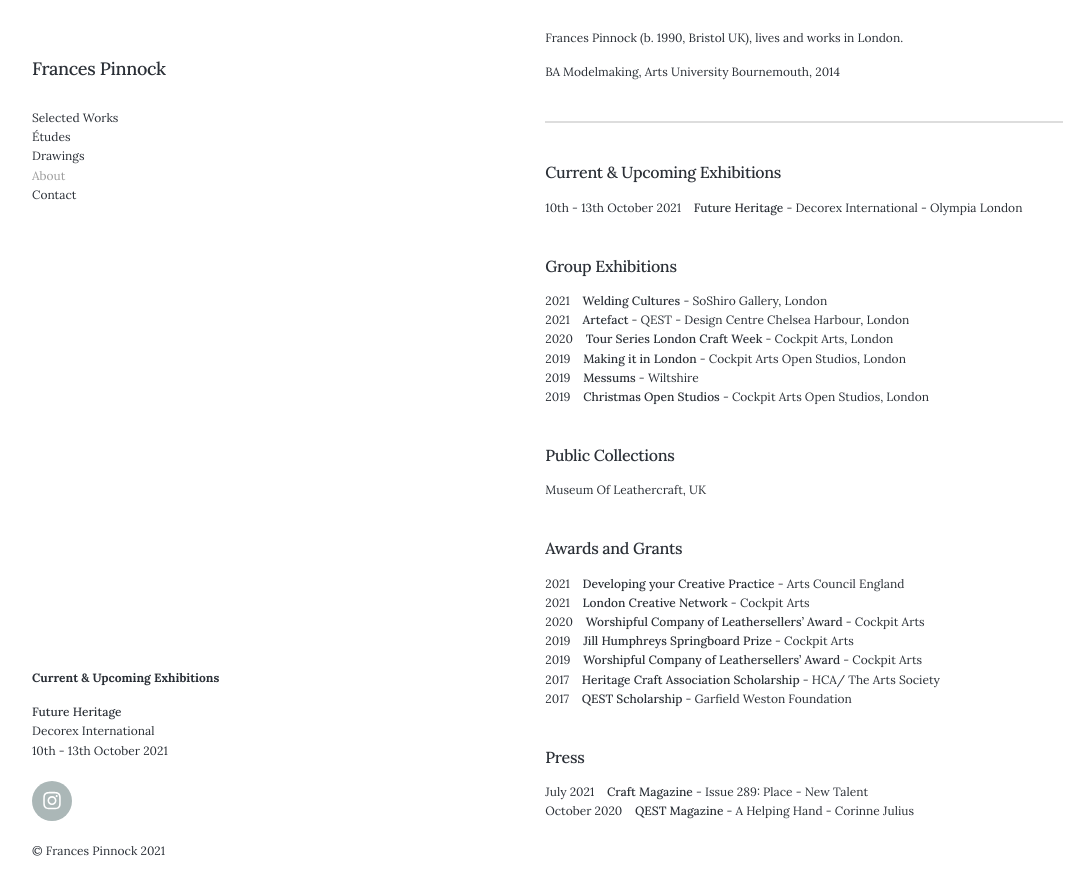
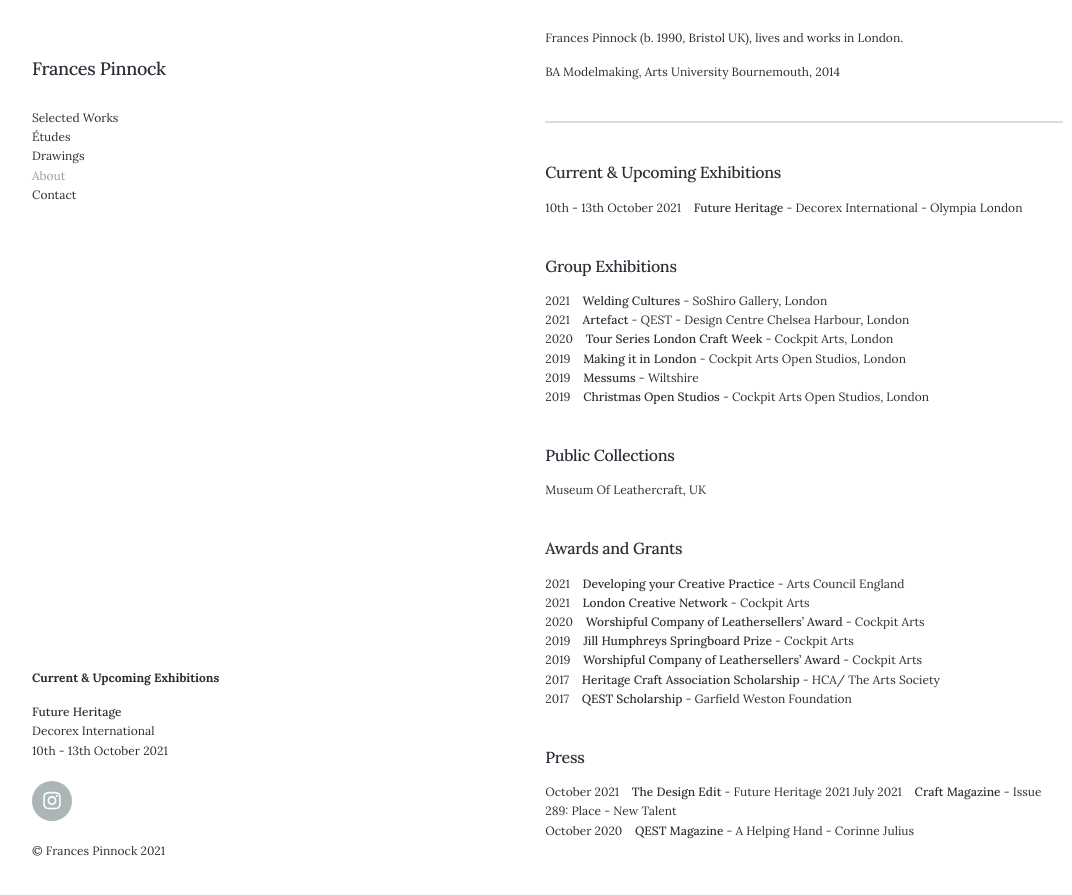
Before and after one commit to francespinnock/francespinnock.github.io, a Jekyll site: the page built from _pages/about.md, in a window 1280 px wide and 900 px high, scrolled down 130 px. Shown: the top 895 px of the window, without its empty margins (28-1100 px from the left). Built offline with Jekyll 4.4.1, drawn with Linux system fonts in a browser that asks for light colours; nearby versions of some CDN libraries.

Commit message:
Update about.md

```diff
--- a/_pages/about.md
+++ b/_pages/about.md
@@ -35,5 +35,6 @@ Museum Of Leathercraft, UK
 2017&nbsp;&nbsp;&nbsp; **QEST Scholarship** - Garfield Weston Foundation
 
 ## Press
+October 2021&nbsp;&nbsp;&nbsp; **The Design Edit** - Future Heritage 2021
 July 2021&nbsp;&nbsp;&nbsp; **Craft Magazine** - Issue 289: Place - New Talent
 October 2020&nbsp;&nbsp;&nbsp; **QEST Magazine** - A Helping Hand - Corinne Julius
```
